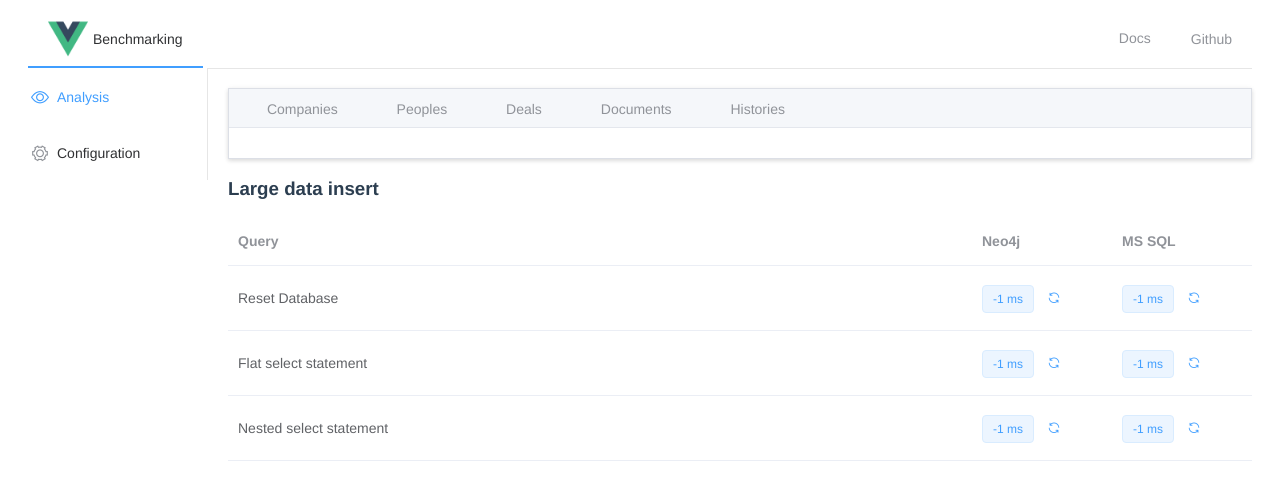
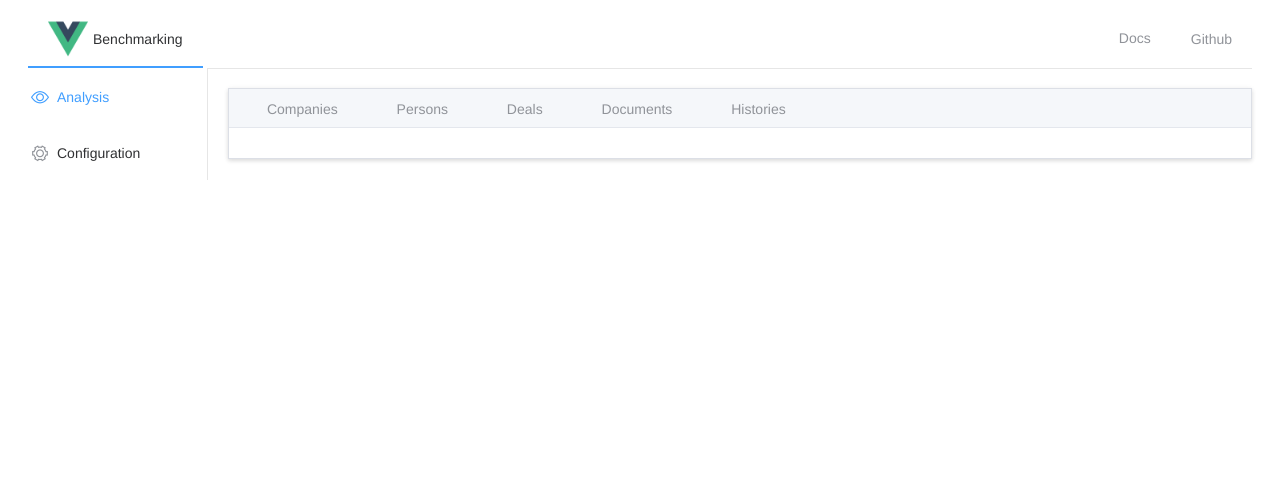
Before and after one commit to bnchou/graph-relational-benchmark, a Vue app: page /benchmark in a window 1280 px wide. Shown: the top 500 px of the page. Built offline with nearby package versions, Linux system fonts and the light colour scheme; some icons are missing.

Commit message:
Update BenchmarkPage in frontend

```diff
--- a/src/views/Benchmark/BenchmarkPage.vue
+++ b/src/views/Benchmark/BenchmarkPage.vue
@@ -1,21 +1,22 @@
 <template>
-  <div>
   <el-tabs type="border-card" @tab-click="handleClick">
-      <el-tab-pane name="update_companies">
+    <el-tab-pane name="companies">
       <span slot="label">
         <v-icon name="building"/>
         <!-- Companies -->
         Companies
       </span>
       Fetching companies...
+      {{executionData.companies}}
     </el-tab-pane>
     <el-tab-pane name="persons">
       <span slot="label">
         <v-icon name="users"/>
-          <!-- Peoples -->
-          Peoples
+        <!-- Persons -->
+        Persons
       </span>
-        Fetching peoples...
+      Fetching persons...
+      {{executionData.persons}}
     </el-tab-pane>
     <el-tab-pane name="deals">
       <span slot="label">
@@ -24,6 +25,7 @@
         Deals
       </span>
       Fetching deals...
+      {{executionData.deals}}
     </el-tab-pane>
     <el-tab-pane name="documents">
       <span slot="label">
@@ -32,6 +34,7 @@
         Documents
       </span>
       Fetching documents...
+      {{executionData.documents}}
     </el-tab-pane>
     <el-tab-pane name="histories">
       <span slot="label">
@@ -40,95 +43,28 @@
         Histories
       </span>
       Fetching histories...
+      {{executionData.histories}}
     </el-tab-pane>
   </el-tabs>
-    <el-row :gutter="20">
-      <el-col>
-        <h3>Large data insert</h3>
-        <el-table :data="tableData">
-          <el-table-column prop="query" label="Query"></el-table-column>
-          <el-table-column label="Neo4j" width="140">
-            <template slot-scope="scope">
-              <el-tag size="medium">{{ scope.row.cypher }} ms</el-tag>
-              <el-button
-                circle
-                type="text"
-                icon="el-icon-refresh"
-                @click="handle('cypher', scope.row.id, scope.row.stmt)"
-                :loading="cypher.loading[scope.row.id]"
-                :disabled="isDisabled"
-              ></el-button>
-            </template>
-          </el-table-column>
-          <el-table-column label="MS SQL" width="140">
-            <template slot-scope="scope">
-              <el-tag size="medium">{{ scope.row.sql }} ms</el-tag>
-              <el-button
-                circle
-                type="text"
-                icon="el-icon-refresh"
-                @click="handle('sql', scope.row.id, scope.row.stmt)"
-                :loading="sql.loading[scope.row.id]"
-                :disabled="isDisabled"
-              ></el-button>
-            </template>
-          </el-table-column>
-        </el-table>
-      </el-col>
-    </el-row>
-  </div>
 </template>
 
 <script>
 export default {
   data() {
     return {
-      cypher: { loading: {} },
-      sql: { loading: {} },
-      isDisabled: false,
-      tableData: [
-        {
-          id: 0,
-          query: "Reset Database",
-          stmt: "reset",
-          cypher: -1,
-          sql: -1
-        },
-        {
-          id: 1,
-          query: "Flat select statement",
-          stmt: "deals",
-          cypher: -1,
-          sql: -1
-        },
-        {
-          id: 2,
-          query: "Nested select statement",
-          stmt: "histories",
-          cypher: -1,
-          sql: -1
-        }
-      ]
+      isLoading: false,
+      executionData: {}
     };
   },
   methods: {
-    handle: async function(adapter, id, stmt) {
-      this.$set(this[adapter].loading, id, true);
-      this.isDisabled = true;
+    handleClick: async function(tab) {
+      this.isLoading = true;
 
-      // const res = await fetch(`/api/${adapter}/${stmt}`);
-
-      const res = await fetch(`/api/command/${stmt}`);
-      const json = await res.json();
-      this.tableData[id][adapter] = json.data;
-
-      this.$set(this[adapter].loading, id, false);
-      this.isDisabled = false;
-    },
-    handleClick: async (tab, event) => {
       const res = await fetch(`/api/command/${tab.name}`);
       const json = await res.json();
-      console.log(json);
+      this.$set(this.executionData, tab.name, json);
+
+      this.isLoading = false;
     }
   }
 };
```
Also changed, not shown: 2 other files (tests, documents, lock files or other folders). Lines whose indentation alone changed are shown as unchanged.
